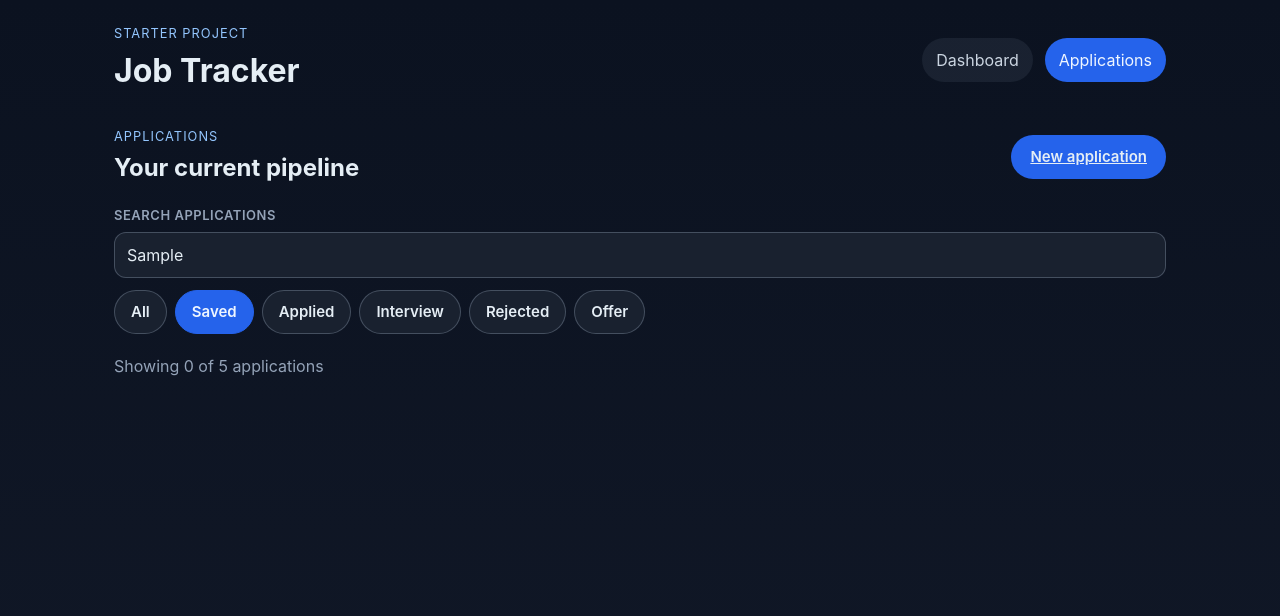
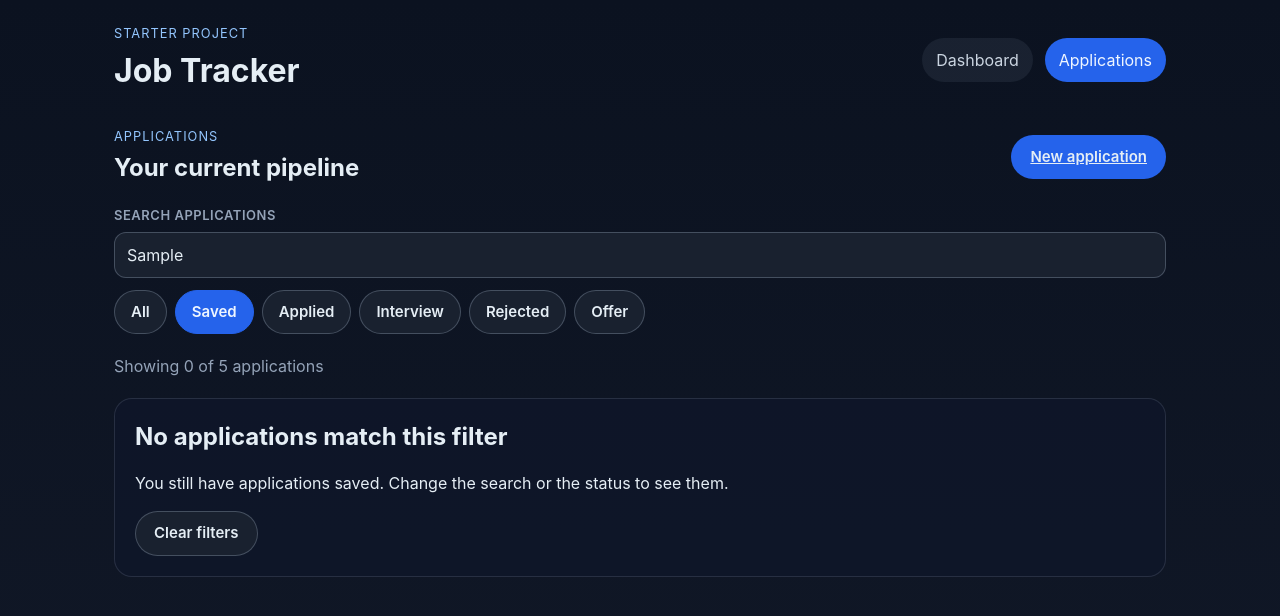
Before and after one commit to lowqualityloey/job-tracker, a React (Vite) app: page /applications in a window 1280 px wide. Both pictures are taken after typing "Sample" into the empty fields and a click on the button "Saved". Shown: the top 616 px of the page. Built offline with nearby package versions, Linux system fonts and the light colour scheme.

Commit message:
feat(ui): distinguish a zero-match filter from an empty account and offer one-action clear (Green for BEHAVIOR-020)

```diff
--- a/src/pages/ApplicationsPage.tsx
+++ b/src/pages/ApplicationsPage.tsx
@@ -16,6 +16,13 @@ export default function ApplicationsPage() {
   // Above the early returns, unconditionally: a hook below a `return` changes the hook order
   // between the loading render and the ready render, which React rejects at runtime.
   const visible = useMemo(() => selectApplications(applications, criteria), [applications, criteria])
+  // Derived rather than a third piece of state: a stored `filtersActive` flag beside `criteria`
+  // is one more thing that can disagree with what the controls actually say.
+  const filtersActive = criteria.status !== 'All' || criteria.query !== ''
+
+  function clearFilters() {
+    setCriteria(defaultCriteria)
+  }
 
   if (status === 'loading') {
     return <EmptyState title="Loading applications" description="Reading your saved pipeline." />
@@ -66,8 +73,28 @@ export default function ApplicationsPage() {
           by a single code path instead of appearing only after the user does something. */}
       <p className="filter-count" role="status">
         Showing {visible.length} of {applications.length} applications
+        {filtersActive && visible.length > 0 && (
+          <button type="button" className="clear-filters" onClick={clearFilters}>
+            Clear filters
+          </button>
+        )}
       </p>
 
+      {/* The zero case keeps the filter controls mounted. Replacing the whole page with an empty
+          state would hide the box that caused it, leaving the user to guess at their own query.
+          Only one "Clear filters" control renders at a time: this branch and the count-row one
+          above are mutually exclusive, so the accessible name stays unambiguous. */}
+      {visible.length === 0 ? (
+        <EmptyState
+          title="No applications match this filter"
+          description="You still have applications saved. Change the search or the status to see them."
+          action={
+            <button type="button" className="button button-quiet" onClick={clearFilters}>
+              Clear filters
+            </button>
+          }
+        />
+      ) : (
         <div className="card-list">
           {visible.map((application) => (
             <article key={application.id} className="application-card">
@@ -86,6 +113,7 @@ export default function ApplicationsPage() {
             </article>
           ))}
         </div>
+      )}
     </section>
   )
 }
--- a/src/styles.css
+++ b/src/styles.css
@@ -390,6 +390,30 @@ textarea {
 }
 
 .filter-count {
+  align-items: center;
   color: #94a3b8;
+  display: flex;
+  flex-wrap: wrap;
+  gap: 10px;
   margin: 0;
 }
+
+/* Inline, but still a 44px target (§5): a control sized to its text is a control you miss.
+   Underline + accent colour rather than a fill, because it sits inside a sentence. */
+.clear-filters {
+  background: none;
+  border: 0;
+  color: #93c5fd;
+  cursor: pointer;
+  display: inline-flex;
+  align-items: center;
+  min-height: 44px;
+  padding: 0 4px;
+  text-decoration: underline;
+  text-underline-offset: 3px;
+}
+
+.clear-filters:focus-visible {
+  outline: 3px solid #93c5fd;
+  outline-offset: 3px;
+}
```
Lines whose indentation alone changed are shown as unchanged.
